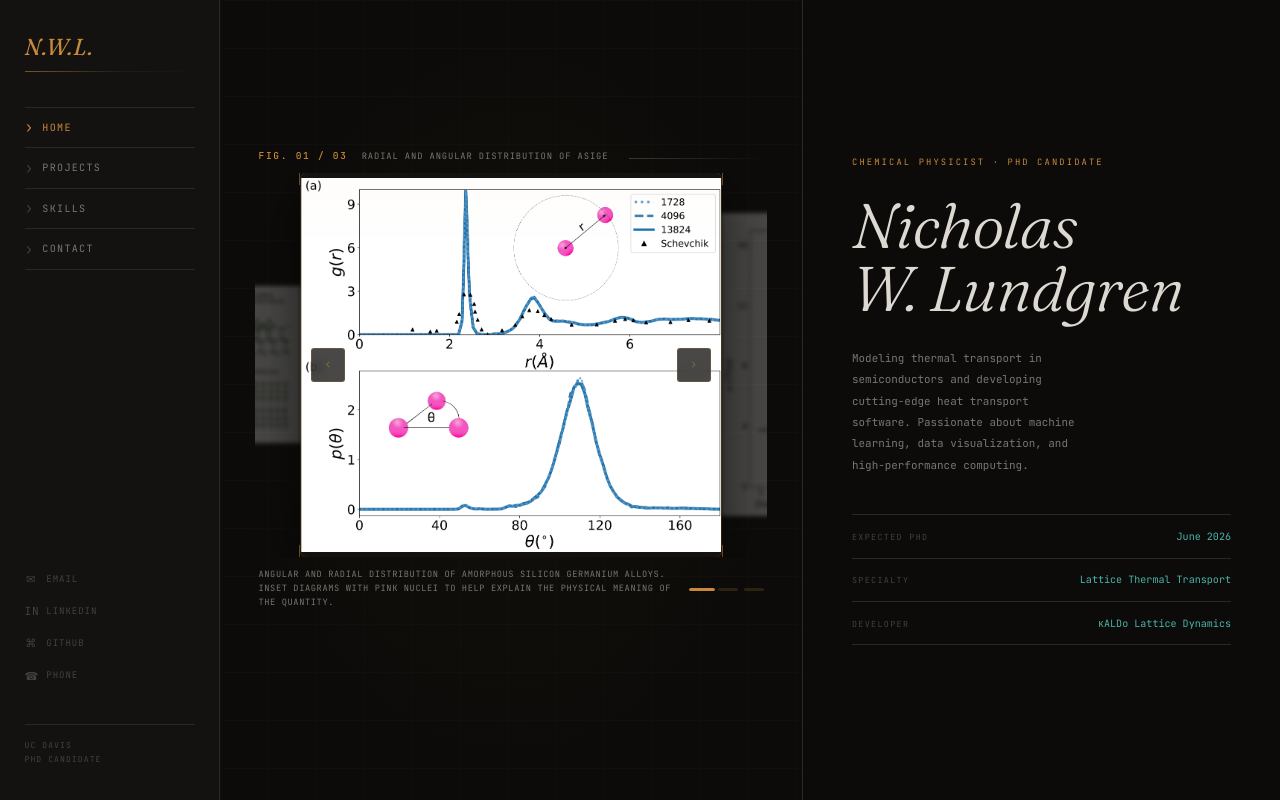
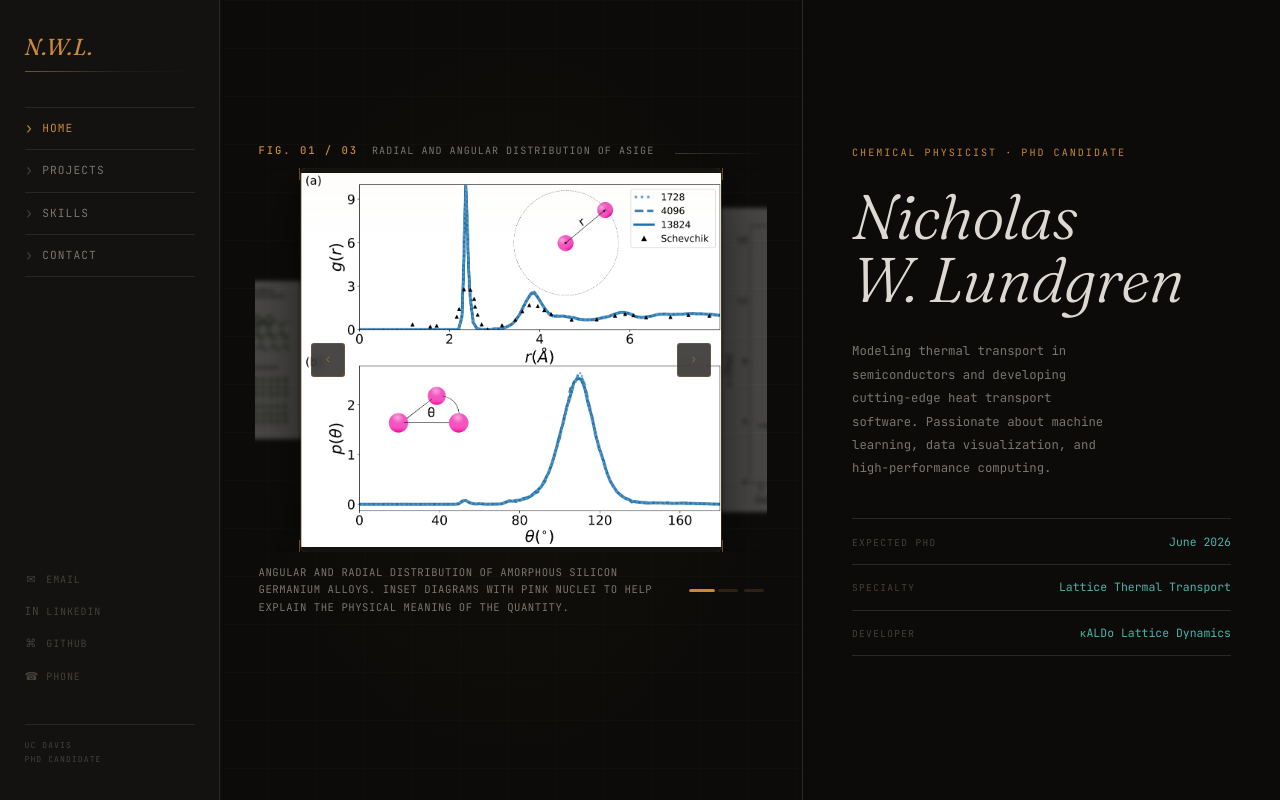
Before and after one commit to niklundgren/niklundgren-portfolio, a React (Vite) app in the folder portfolio/: page / in a window 1280 px wide. Built offline with nearby package versions, Linux system fonts and the light colour scheme.

Commit message:
Increasing font size

```diff
--- a/portfolio/src/components/ImageCarousel.css
+++ b/portfolio/src/components/ImageCarousel.css
@@ -18,7 +18,7 @@
 }
 
 .fig-counter {
-  font-size: 0.68rem;
+  font-size: 0.76rem;
   font-weight: 500;
   letter-spacing: 0.18em;
   color: var(--amber);
@@ -27,7 +27,7 @@
 }
 
 .fig-label-text {
-  font-size: 0.63rem;
+  font-size: 0.72rem;
   letter-spacing: 0.1em;
   color: var(--text-muted);
   text-transform: uppercase;
@@ -203,11 +203,11 @@
 }
 
 .carousel-caption {
-  font-size: 0.62rem;
-  letter-spacing: 0.07em;
+  font-size: 0.76rem;
+  letter-spacing: 0.05em;
   color: var(--text-muted);
   text-transform: uppercase;
-  line-height: 1.6;
+  line-height: 1.65;
   margin: 0;
   flex: 1;
 }
--- a/portfolio/src/components/Navigation.css
+++ b/portfolio/src/components/Navigation.css
@@ -58,9 +58,9 @@
   color: var(--text-muted);
   text-decoration: none;
   font-family: var(--mono);
-  font-size: 0.72rem;
+  font-size: 0.8rem;
   font-weight: 400;
-  letter-spacing: 0.13em;
+  letter-spacing: 0.1em;
   text-transform: uppercase;
   padding: 0.8rem 0;
   border-bottom: 1px solid var(--border);
@@ -112,8 +112,8 @@
   color: var(--text-faint);
   text-decoration: none;
   font-family: var(--mono);
-  font-size: 0.65rem;
-  letter-spacing: 0.1em;
+  font-size: 0.72rem;
+  letter-spacing: 0.08em;
   text-transform: uppercase;
   padding: 0.2rem 0;
   transition: color 0.18s ease;
--- a/portfolio/src/pages/Home.css
+++ b/portfolio/src/pages/Home.css
@@ -58,8 +58,8 @@
 
 .hero-eyebrow {
   font-family: var(--mono);
-  font-size: 0.63rem;
-  letter-spacing: 0.24em;
+  font-size: 0.72rem;
+  letter-spacing: 0.2em;
   text-transform: uppercase;
   color: var(--amber);
   margin-bottom: 1.75rem;
@@ -78,8 +78,8 @@
 
 .hero-description {
   font-family: var(--mono);
-  font-size: 0.78rem;
-  line-height: 1.95;
+  font-size: 0.88rem;
+  line-height: 1.9;
   color: var(--text-muted);
   margin-bottom: 2.75rem;
   max-width: 36ch;
@@ -102,8 +102,8 @@
 
 .highlight-item strong {
   font-family: var(--mono);
-  font-size: 0.6rem;
-  letter-spacing: 0.16em;
+  font-size: 0.68rem;
+  letter-spacing: 0.14em;
   text-transform: uppercase;
   color: var(--text-faint);
   font-weight: 400;
@@ -112,7 +112,7 @@
 
 .highlight-item span {
   font-family: var(--mono);
-  font-size: 0.72rem;
+  font-size: 0.82rem;
   color: var(--teal);
   text-align: right;
 }
--- a/portfolio/src/pages/Projects.css
+++ b/portfolio/src/pages/Projects.css
@@ -15,8 +15,8 @@
 
 .projects-eyebrow {
   font-family: var(--mono);
-  font-size: 0.63rem;
-  letter-spacing: 0.24em;
+  font-size: 0.72rem;
+  letter-spacing: 0.2em;
   text-transform: uppercase;
   color: var(--amber);
   margin-bottom: 0.85rem;
@@ -109,15 +109,15 @@
 
 .project-card-subtitle {
   font-family: var(--mono);
-  font-size: 0.68rem;
-  letter-spacing: 0.06em;
+  font-size: 0.78rem;
+  letter-spacing: 0.04em;
   color: var(--text-muted);
 }
 
 .project-card-description {
   font-family: var(--mono);
   color: var(--text-muted);
-  font-size: 0.77rem;
+  font-size: 0.87rem;
   line-height: 1.85;
   margin: 0 0 1.25rem;
 }
@@ -134,8 +134,8 @@
   background-color: transparent;
   color: var(--text-faint);
   font-family: var(--mono);
-  font-size: 0.6rem;
-  letter-spacing: 0.1em;
+  font-size: 0.68rem;
+  letter-spacing: 0.08em;
   text-transform: uppercase;
   padding: 0.2rem 0.6rem;
   border-radius: 2px;
--- a/portfolio/src/pages/projects/ProjectPage.css
+++ b/portfolio/src/pages/projects/ProjectPage.css
@@ -41,8 +41,8 @@
 
 .project-subtitle {
   font-family: var(--mono);
-  font-size: 0.78rem;
-  letter-spacing: 0.06em;
+  font-size: 0.88rem;
+  letter-spacing: 0.04em;
   color: var(--text-muted);
   margin-bottom: 1.25rem;
 }
@@ -97,7 +97,7 @@
 
 .project-section p {
   font-family: var(--mono);
-  font-size: 0.8rem;
+  font-size: 0.9rem;
   line-height: 1.9;
   color: var(--text-muted);
   margin-bottom: 0.75rem;
@@ -120,7 +120,7 @@
 
 .project-section li {
   font-family: var(--mono);
-  font-size: 0.8rem;
+  font-size: 0.9rem;
   color: var(--text-muted);
   margin-bottom: 0.75rem;
 }
```
